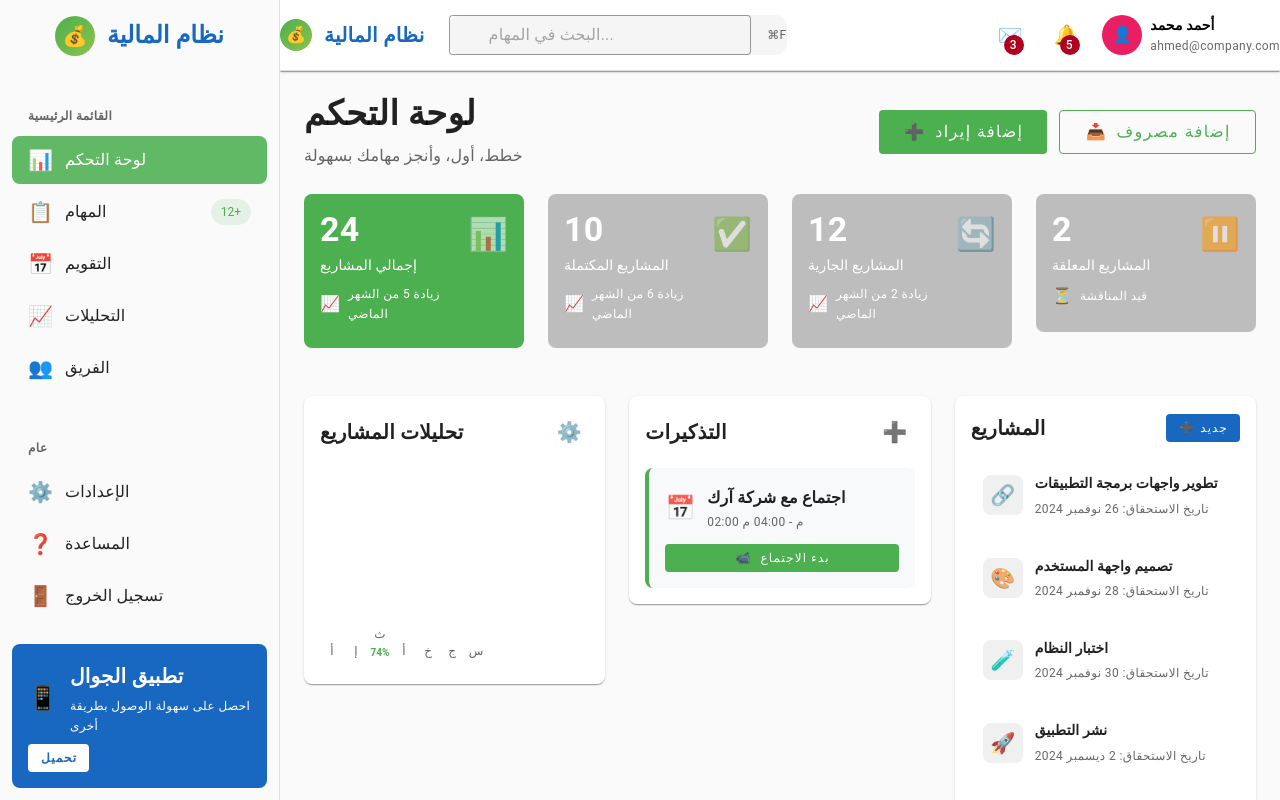
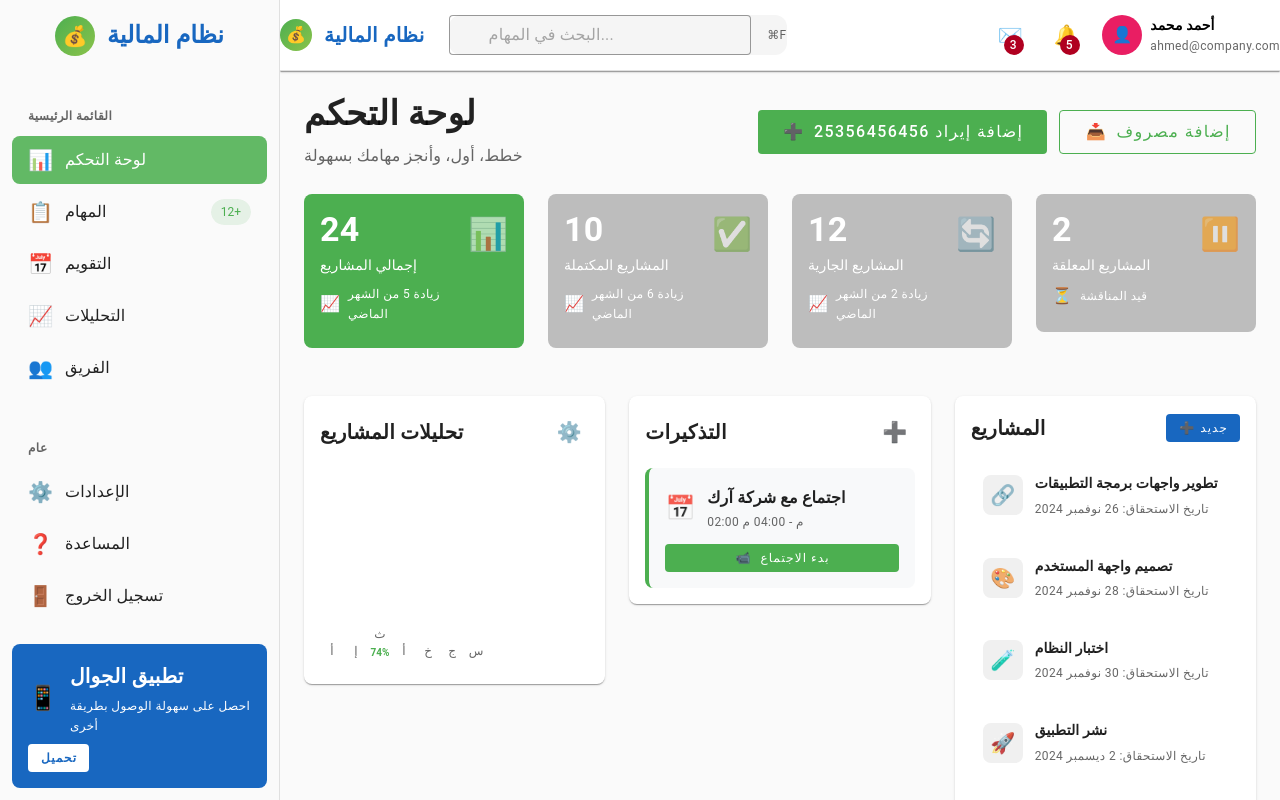
Before and after one commit to salammadah-max/saada, a Vue app: page / in a window 1280 px wide. Shown: the top 800 px of the page. Built offline with nearby package versions, Linux system fonts and the light colour scheme; a small style sheet from the web is missing.

Commit message:
remove the numbers

```diff
--- a/src/pages/index.vue
+++ b/src/pages/index.vue
@@ -27,7 +27,7 @@
               @click="$router.push('/income')"
             >
               <span class="me-2">➕</span>
-              إضافة إيراد
+              إضافة إيراد 25356456456
             </v-btn>
             <v-btn
               color="success"
```
